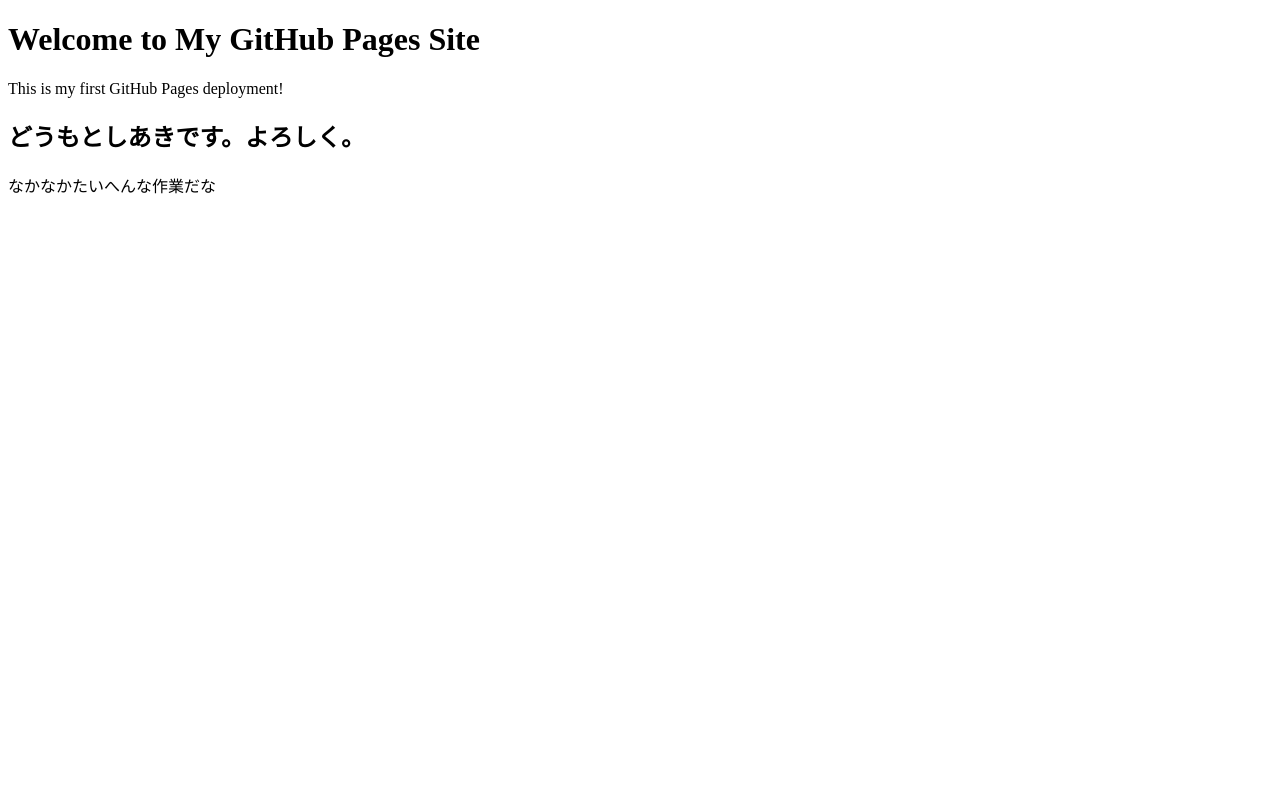
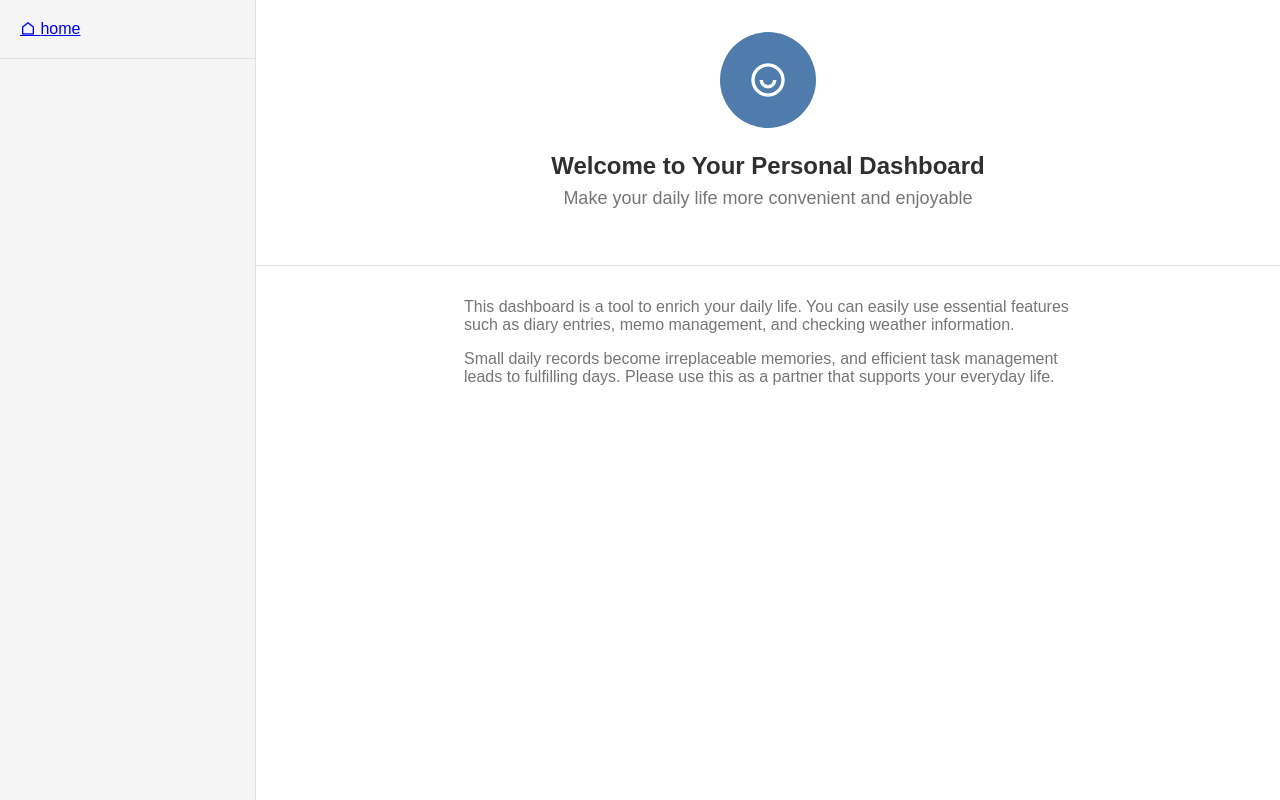
Before and after one commit to sero-tape/my-first-web-app, a plain HTML site: page index.html in a window 1280 px wide. Drawn offline with nearby package versions, Linux system fonts and the light colour scheme.

Commit message:
Add files via upload

```diff
--- a/index.html
+++ b/index.html
@@ -1,14 +1,50 @@
 <!DOCTYPE html>
 <html lang="en">
+
 <head>
-    <meta charset="UTF-8">
-    <meta name="viewport" content="width=device-width, initial-scale=1.0">
-    <title>My GitHub Pages Site</title>
+  <meta charset="UTF-8" />
+  <meta name="viewport" content="width=device-width, initial-scale=1.0" />
+  <title>dashboard</title>
+  <link rel="stylesheet" href="./style.css" />
+  <link href="https://cdn.jsdelivr.net/npm/remixicon@4.5.0/fonts/remixicon.css" rel="stylesheet" />
 </head>
+
 <body>
-    <h1>Welcome to My GitHub Pages Site</h1>
-    <p>This is my first GitHub Pages deployment!</p>
-    <h2>どうもとしあきです。よろしく。</h2>
-    <p>なかなかたいへんな作業だな</p>
-</body>
+  <div class="dashboard-container">
+    <aside class="sidebar">
+      <div class="sidebar-header">
+        <a href="#" data-tab="home">
+          <span class="ri-home-line"></span>
+          <span>home</span>
+        </a>
+      </div>
+    </aside>
+    <main class="main-content">
+      <section class="content-section" id="home">
+        <header class="section-header">
+          <div class="profile-circle">
+            <span class="ri-user-smile-line"></span>
+          </div>
+              <h1 class="section-title">Welcome to Your Personal Dashboard</h1>
+              <p class="section-subtitle">Make your daily life more convenient and enjoyable
+
+              </p>
+        </header>
+         <div class="section-body">
+            <div class="section-description">
+             <p>This dashboard is a tool to enrich your daily life. You can easily use essential features such as diary
+                entries, memo management, and checking weather information.
+             </p>
+             <p>Small daily records become irreplaceable memories, and efficient task management leads to fulfilling days.
+               Please use this as a partner that supports your everyday life.
+             </p>
+            </div>
+         </div>
+      </section>
+
+    </main>
+
+
+  </div>
+ </body>
 </html>
--- /dev/null
+++ b/style.css
@@ -0,0 +1,103 @@
+/* ブラウザで設定されているスタイルのリセット・共通設定 */
+/* 消さないでください */
+*,
+*::before,
+*::after {
+  box-sizing: border-box;
+}
+body,
+h1,
+h2,
+h3,
+p,
+ul,
+li,
+form,
+input,
+textarea,
+select,
+button {
+  margin: 0;
+  padding: 0;
+  font-family: sans-serif;
+}
+
+ul {
+  list-style: none;
+}
+/* スタイルのリセット終了 */
+
+/* サイドバーとメインコンテンツを包むための要素のスタイルを書いてください */
+.dashboard-container {
+  display: flex;
+  height: 100vh;
+}
+
+/* サイドバーに関連するスタイルを書いてください */
+.sidebar{
+  width: 256px;
+  flex-shrink: 0;
+  background-color: #f5f5f5;
+  border-right: 1px solid #e0e0e0;
+  display: flex;
+  flex-direction: column;
+  height: 100%;
+}
+.sidebar-header{
+  padding: 20px;
+  border-bottom: 1px solid #e0e0e0;
+}
+.sidebar-home{
+  font-size: 1.25rem;
+  font-weight: 600;
+  color: #4f7cac;
+  display: flex;
+  align-items: center;
+  gap: 8px;
+  text-decoration: none;
+}
+
+/* メインコンテンツに関連するスタイルを書いてください */
+.main-content{
+  flex: 1;
+}
+.section-header{
+ background-color: white;
+ padding: 32px;
+ border-bottom: 1px solid #e0e0e0;
+ text-align: center;
+}
+.profile-circle{
+width: 96px;
+height: 96px;
+background-color: #4f7cac;
+border-radius: 50%;
+display: flex;
+justify-content: center;
+align-items: center;
+margin: 0 auto 24px;
+}
+.profile-circle span{
+  font-size: 2.5rem;
+  color: white;
+}
+.section-title{
+  font-size: 1.5rem;
+  font-weight: 600;
+  color: #2f2f2f;
+  margin-bottom: 8px;
+}
+.section-subtitle{
+  font-size: 1.125rem;
+  color: #757575;
+  margin-bottom: 24px;
+}
+.section-description{
+  max-width: 672px;
+  margin: 0 auto;
+  padding: 32px;
+  color: #757575;
+}
+.section-description p{
+  margin-bottom: 16px;
+}
```
